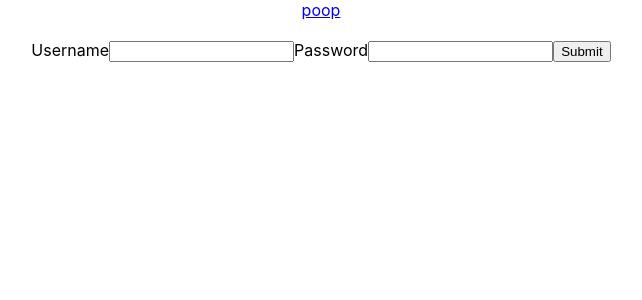
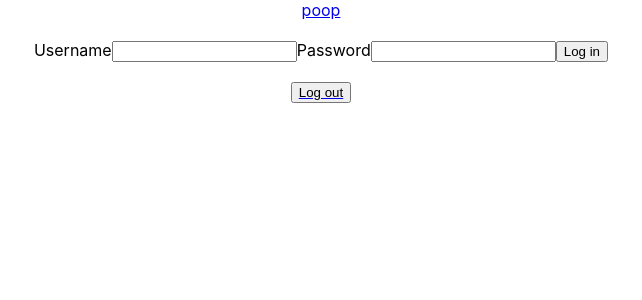
Before and after one commit to booyouon/rpg-character-creator, a React (Create React App) app in the folder client/: page /login in a window 1280 px wide. Shown: the top 300 px of the page, without its empty margins (319-961 px from the left). Built offline with nearby package versions, Linux system fonts and the light colour scheme; no server answers.

Commit message:
modifiedauth,character,login,logout, and renamed newuser to createuser

```diff
--- a/client/src/App.js
+++ b/client/src/App.js
@@ -1,16 +1,17 @@
 import "./App.css";
-import { Link, Route } from "react-router-dom";
+import { Link, Route, useHistory } from "react-router-dom";
 import { useEffect, useState } from "react";
 import axios from "axios";
 import Auth from "./component/Auth";
 import CharacterCreation from "./component/CharacterCreation";
 import Welcome from "./component/Welcome";
-import { useHistory } from "react-router-dom";
+import CreateUser from "./component/CreateUser";
 
 const API_URL =
   "https://api.airtable.com/v0/apps2LmH1EFxMOZEB/Table%201?api_key=keyU3JZHRhRaUZpsv";
 function App() {
-  const [userData, setUserData] = useState(" ");
+  const [userData, setUserData] = useState([]);
+  const [userSearch, setUserSearch] = useState(" ");
   const [authenticated, setAuthenticated] = useState(false);
   const [toggleFetch, setToggleFetch] = useState(false);
   const [username, setUsername] = useState("");
@@ -25,14 +26,15 @@ function App() {
   useEffect(() => {
     const getAirData = async () => {
       const res = await axios.get(
-        `${API_URL}&filterByFormula=({username}='${userData}')`
+        `${API_URL}&filterByFormula=({username}='${userSearch}')`
       );
       if (
         res.data.records[0] &&
-        res.data.records[0].fields.password == password
+        res.data.records[0].fields.password === password
       ) {
         console.log("Login Successful");
         setAuthenticated(true);
+        setUserData(res.data.records[0]);
         setHairColor(res.data.records[0].fields.haircolor);
         setSkinColor(res.data.records[0].fields.skincolor);
         setShirtColor(res.data.records[0].fields.shirtcolor);
@@ -55,7 +57,7 @@ function App() {
           password={password}
           setUsername={setUsername}
           setPassword={setPassword}
-          setUserData={setUserData}
+          setUserSearch={setUserSearch}
           toggleFetch={toggleFetch}
           setToggleFetch={setToggleFetch}
           authenticated={authenticated}
@@ -67,11 +69,20 @@ function App() {
           password={password}
           setUsername={setUsername}
           setPassword={setPassword}
-          setUserData={setUserData}
+          setUserSearch={setUserSearch}
           toggleFetch={toggleFetch}
           setToggleFetch={setToggleFetch}
           authenticated={authenticated}
           setAuthenticated={setAuthenticated}
+        />
+      </Route>
+      <Route exact path="/newuser">
+        <CreateUser
+          username={username}
+          password={password}
+          setUsername={setUsername}
+          setPassword={setPassword}
+          authenticated={authenticated}
         />
       </Route>
       <Route exact path="/character">
--- a/client/src/component/Auth.jsx
+++ b/client/src/component/Auth.jsx
@@ -1,12 +1,13 @@
 import Logout from "./Logout";
 import Login from "./Login";
+import { Link, Route, Redirect } from "react-router-dom";
 
 const Auth = ({
   username,
   password,
   setUsername,
   setPassword,
-  setUserData,
+  setUserSearch,
   toggleFetch,
   setToggleFetch,
   authenticated,
@@ -14,26 +15,29 @@ const Auth = ({
 }) => {
   return (
     <div>
-      {authenticated ? (
-        <Logout
-          setUsername={setUsername}
-          setPassword={setPassword}
-          setUserData={setUserData}
-          toggleFetch={toggleFetch}
-          setToggleFetch={setToggleFetch}
-          setAuthenticated={setAuthenticated}
-        />
-      ) : (
+      {!authenticated ? (
         <Login
           username={username}
           password={password}
           setUsername={setUsername}
           setPassword={setPassword}
-          setUserData={setUserData}
+          setUserSearch={setUserSearch}
           toggleFetch={toggleFetch}
           setToggleFetch={setToggleFetch}
         />
+      ) : (
+        <Redirect to={{ pathname: "/logout" }} />
       )}
+      <Link to="/logout">
+        <Logout
+          setUsername={setUsername}
+          setPassword={setPassword}
+          setUserSearch={setUserSearch}
+          toggleFetch={toggleFetch}
+          setToggleFetch={setToggleFetch}
+          setAuthenticated={setAuthenticated}
+        />
+      </Link>
     </div>
   );
 };
--- a/client/src/component/Character.jsx
+++ b/client/src/component/Character.jsx
@@ -4,6 +4,7 @@ const Character = ({
   shirtColor,
   pantsColor,
   shoeColor,
+  nickname,
 }) => {
   const elStyling = {
     display: "flex",
@@ -14,6 +15,7 @@ const Character = ({
   };
   return (
     <div style={elStyling}>
+      <h2>{nickname}</h2>
       <div
         style={{ backgroundColor: hairColor, width: "50px", height: "50px" }}
       ></div>
--- /dev/null
+++ b/client/src/component/CreateUser.jsx
@@ -0,0 +1,43 @@
+import { Redirect } from "react-router-dom";
+
+const CreateUser = ({
+  username,
+  password,
+  setUsername,
+  setPassword,
+  authenticated,
+}) => {
+  const handleSubmit = (ev) => {
+    ev.preventDefault();
+    console.log("clicked");
+  };
+  return (
+    <div>
+      {!authenticated ? (
+        <form onSubmit={handleSubmit}>
+          <label htmlFor="username">Username</label>
+          <input
+            value={username}
+            name="username"
+            id="username"
+            type="text"
+            onChange={(ev) => setUsername(ev.target.value)}
+          ></input>
+          <label htmlFor="password">Password</label>
+          <input
+            value={password}
+            name="password"
+            id="password"
+            type="password"
+            onChange={(ev) => setPassword(ev.target.value)}
+          ></input>
+          <input type="submit" value="Log in" />
+        </form>
+      ) : (
+        <Redirect to={{ pathname: "/logout" }} />
+      )}
+    </div>
+  );
+};
+
+export default CreateUser;
--- a/client/src/component/Login.jsx
+++ b/client/src/component/Login.jsx
@@ -3,7 +3,7 @@ const Login = ({
   password,
   setUsername,
   setPassword,
-  setUserData,
+  setUserSearch,
   toggleFetch,
   setToggleFetch,
 }) => {
@@ -18,7 +18,7 @@ const Login = ({
   const handleLogin = (ev) => {
     ev.preventDefault();
     // username isn't case sensitive when submitted so I used a toLowerCase method in order to avoid case sensitivtiy
-    setUserData(username.toLowerCase());
+    setUserSearch(username.toLowerCase());
     setToggleFetch(!toggleFetch);
   };
   return (
@@ -40,7 +40,7 @@ const Login = ({
           type="password"
           onChange={(ev) => setPassword(ev.target.value)}
         ></input>
-        <input type="submit" />
+        <input type="submit" value="Log in" />
       </form>
     </div>
   );
--- a/client/src/component/Logout.jsx
+++ b/client/src/component/Logout.jsx
@@ -2,7 +2,7 @@ import { useHistory } from "react-router-dom";
 const Logout = ({
   setUsername,
   setPassword,
-  setUserData,
+  setUserSearch,
   toggleFetch,
   setToggleFetch,
   setAuthenticated,
@@ -20,7 +20,7 @@ const Logout = ({
   const handleLogout = (ev) => {
     ev.preventDefault();
     // username isn't case sensitive when submitted so I used a toLowerCase method in order to avoid case sensitivtiy
-    setUserData(" ");
+    setUserSearch(" ");
     setPassword("");
     setUsername("");
     setAuthenticated(false);
```
Also changed, not shown: client/src/component/NewUser.jsx (deleted).
